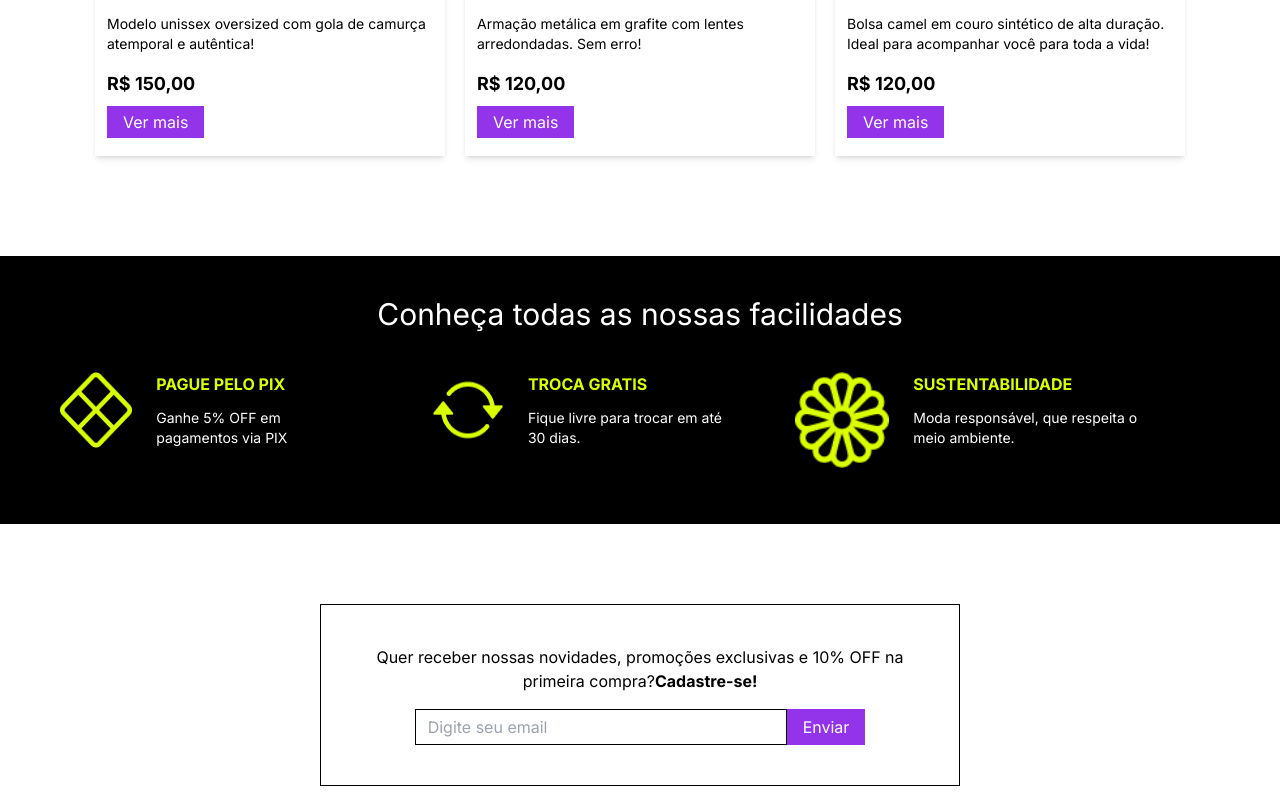
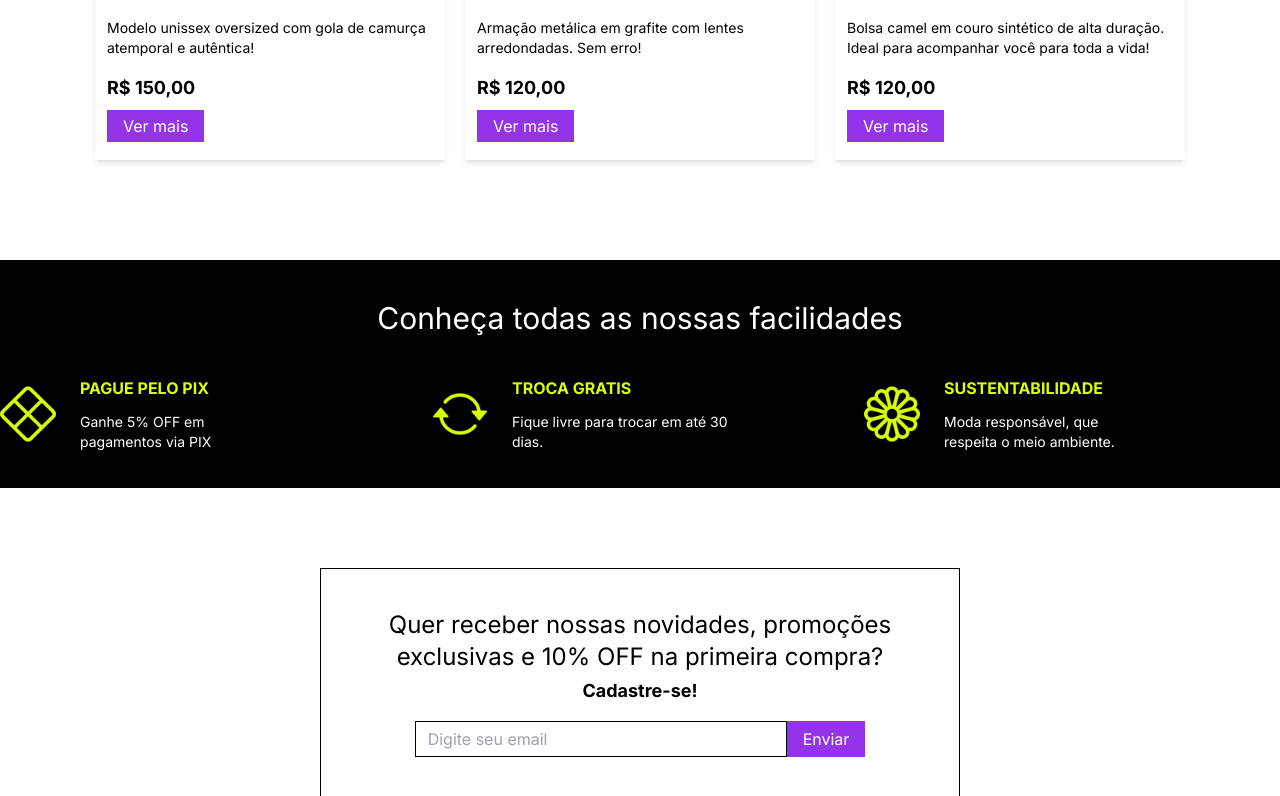
Before and after one commit to BpCampos/meteora, a Next.js app: page / in a window 1280 px wide. Shown: the part 1984-2780 px from the top of the page. Built offline with nearby package versions, Linux system fonts and the light colour scheme; what tw-elements would draw is missing.

Commit message:
adding media query mobile

```diff
--- a/src/app/layout.tsx
+++ b/src/app/layout.tsx
@@ -13,7 +13,7 @@ export const metadata = {
 export default function RootLayout({ children }: { children: React.ReactNode }) {
   return (
     <html lang="pt-BR">
-      <body className={`${inter.className} max-w-[1440px] mx-auto`}>
+      <body className={`${inter.className} max-w-[1440px] mx-auto min-w-full`}>
         <Header />
         {children}
         <Footer />
--- a/src/app/page.tsx
+++ b/src/app/page.tsx
@@ -1,4 +1,4 @@
-import CarouselBanner from '@/components/Carousel'
+import CarouselDesktop from '@/components/carousel/CarouselDesktop'
 import Facilidades from '@/components/Facilidades'
 import NewsLetter from '@/components/NewsLetter'
 import Categorias from '@/components/categorias/Categorias'
@@ -7,7 +7,7 @@ import Novidades from '@/components/produtosNovidades/Novidades'
 export default function Home() {
   return (
     <div>
-      <CarouselBanner />
+      <CarouselDesktop />
       <Categorias />
       <Novidades />
       <Facilidades />
--- a/src/components/Facilidades.tsx
+++ b/src/components/Facilidades.tsx
@@ -1,25 +1,25 @@
 export default function Facilidades() {
   return (
     <div className="bg-black pb-9 mt-[100px]">
-      <h1 className="text-white text-center py-10 text-3xl">Conheça todas as nossas facilidades</h1>
-      <div className="text-white flex-col justify-between md:gap-4 md:flex md:flex-row md:justify-center md:w-full w-1/2 mx-auto">
-        <div className="flex gap-6 mb-10">
-          <img src="../../Desktop/Ícones/x-diamond (2).png" alt="icone diamond" />
+      <h1 className="text-white text-center py-10 text-3xl max-sm:text-2xl">Conheça todas as nossas facilidades</h1>
+      <div className="text-white flex-col justify-between flex items-center md:gap-4 md:flex md:flex-row md:justify-center md:w-full md:items-center max-sm:pl-6 max-sm:w-[360px]">
+        <div className="flex items-center md:mb-0 gap-6 mb-10 w-full">
+          <img src="../../Desktop/Ícones/x-diamond (2).png" alt="icone diamond" className="w-[56px] h-[56px]" />
           <div className="w-[50%]">
             <p className="text-lime-300 mb-3 font-bold">PAGUE PELO PIX</p>
             <p className="text-sm">Ganhe 5% OFF em pagamentos via PIX</p>
           </div>
         </div>
-        <div className="flex gap-6 mb-10">
-          <img src="../../Desktop/Ícones/arrow-repeat (2).png" alt="icone arrow" />
+        <div className="flex items-center md:mb-0 gap-6 mb-10 w-full">
+          <img src="../../Desktop/Ícones/arrow-repeat (2).png" alt="icone arrow" className="w-[56px] h-[56px]" />
           <div className="w-[60%]">
             <p className="text-lime-300 mb-3 font-bold">TROCA GRATIS</p>
             <p className="text-sm">Fique livre para trocar em até 30 dias.</p>
           </div>
         </div>
-        <div className="flex gap-6 mb-5">
-          <img src="../../Desktop/Ícones/flower1 (3).png" alt="icone flower" />
-          <div className="w-[60%]">
+        <div className="flex items-center md:mb-0 gap-6 mb-5 w-full">
+          <img src="../../Desktop/Ícones/flower1 (3).png" alt="icone flower" className="w-[56px] h-[56px]" />
+          <div className="w-[50%] max-md:w-[60%] max-sm:w-[58%]">
             <p className="text-lime-300 mb-3 font-bold">SUSTENTABILIDADE</p>
             <p className="text-sm">Moda responsável, que respeita o meio ambiente.</p>
           </div>
--- a/src/components/Footer.tsx
+++ b/src/components/Footer.tsx
@@ -1,7 +1,7 @@
 export default function Footer() {
   return (
     <div className="bg-black py-5 text-white text-center">
-      <p>2023 C Desenvolvido por Alura | Projeto fictício sem fins comerciais</p>
+      <p className=" max-sm:w-3/4 mx-auto">2023 C Desenvolvido por Alura | Projeto fictício sem fins comerciais</p>
     </div>
   )
 }
--- a/src/components/Header.tsx
+++ b/src/components/Header.tsx
@@ -1,23 +1,36 @@
 'use client'
 export default function Header() {
   return (
-    <div className="flex md:justify-between justify-center text-white bg-black h-[58px]">
-      <div className="flex items-center gap-4 md:gap-10 md:text-xl text-sm">
-        <img className="h-3/4 ml-4 w-[132px] hover:cursor-pointer" src="../../Desktop/Logo desktop.png" alt="" />
-        <p>Home</p>
-        <p>Nossas Lojas</p>
-        <p>Novidades</p>
-        <p>Promoções</p>
+    <div className="relative flex md:justify-between justify-center text-white bg-black md:h-[58px] max-sm:flex-col sm:h-[58px] max-sm:bg-transparent">
+      <div className="flex max-sm:bg-black max-sm:justify-between max-sm:py-2">
+        <div className="flex items-center gap-4 md:gap-10 md:text-xl text-sm">
+          <img
+            className="h-3/4 ml-4 max-sm:ml-2 max-sm:h-[40px] w-[132px] hover:cursor-pointer"
+            src="../../Desktop/Logo desktop.png"
+            alt=""
+          />
+          <div className="flex items-center gap-4 md:gap-10 md:text-xl text-sm max-sm:hidden  ">
+            <p>Home</p>
+            <p>Nossas Lojas</p>
+            <p>Novidades</p>
+            <p>Promoções</p>
+          </div>
+        </div>
+        <div className="md:hidden sm:hidden flex flex-col gap-1.5 justify-center max-sm:mr-4">
+          <div className="w-[30px] py-0.5 bg-lime-300"></div>
+          <div className="w-[30px] py-0.5 bg-lime-300"></div>
+          <div className="w-[30px] py-0.5 bg-lime-300"></div>
+        </div>
       </div>
-      <div className="md:mr-7 mr-3 flex md:gap-4 gap-2 items-center justify-end flex-1 md:flex-none">
+      <div className="md:mr-7 mr-3 flex md:gap-4 gap-2 items-center justify-end flex-1 md:flex-none max-sm:justify-center max-sm:py-3">
         <input
-          className="h-[70%] w-[62%] md:w-2/3 pl-4 text-black outline-none"
+          className="h-[70%] w-[62%] md:w-2/3 pl-4 text-black outline-none max-sm:border max-sm:border-black max-sm:py-3"
           placeholder="Digite o produto"
           type="search"
           id="busca"
         />
         <label
-          className="border border-white md:px-4 px-2 py-1 tracking-wider hover:cursor-pointer md:text-base text-sm"
+          className="border border-white md:px-4 px-2 py-1 tracking-wider hover:cursor-pointer md:text-base text-sm max-sm:border max-sm:py-3 max-sm:border-black max-sm:text-black"
           htmlFor="busca">
           Buscar
         </label>
--- a/src/components/NewsLetter.tsx
+++ b/src/components/NewsLetter.tsx
@@ -1,12 +1,12 @@
 export default function NewsLetter() {
   return (
     <div>
-      <div className="md:w-1/2 w-3/4 border border-black mx-auto my-20 p-10">
-        <h1 className="text-center">
+      <div className="md:w-1/2 w-3/4 border border-black mx-auto my-20 p-10 max-sm:p-4 max-sm:w-[88%]">
+        <h1 className="text-center text-2xl max-sm:text-lg">
           Quer receber nossas novidades, promoções exclusivas e 10% OFF na primeira compra?
-          <strong>Cadastre-se!</strong>
+          <strong className="text-lg"> Cadastre-se!</strong>
         </h1>
-        <div className="flex justify-center mt-4">
+        <div className="flex justify-center mt-4 w-full">
           <input type="text" placeholder="Digite seu email" className="pl-3 border border-black w-2/3" />
           <button className="bg-purple-600 text-white py-1.5 px-4">Enviar</button>
         </div>
--- a/src/components/Carousel.tsx
+++ b/src/components/carousel/CarouselDesktop.tsx
@@ -1,8 +1,13 @@
 'use client'
+
+import { useEffect } from 'react'
 import { Carousel, initTE } from 'tw-elements'
-initTE({ Carousel })
 
-export default function CarouselBanner() {
+export default function CarouselDesktop() {
+  useEffect(() => {
+    initTE({ Carousel })
+  }, [])
+
   return (
     <div id="carouselExampleCaptions" className="relative" data-te-carousel-init data-te-carousel-slide>
       <div
@@ -35,7 +40,7 @@ export default function CarouselBanner() {
           className="relative float-left -mr-[100%] w-full transition-transform duration-[600ms] ease-in-out motion-reduce:transition-none"
           data-te-carousel-active
           data-te-carousel-item>
-          <img src="../../Desktop/Banner carousel 1 _ 1440 (1).png" className="block w-full -mt-1" alt="..." />
+          <img src="../../Desktop/Banner carousel 1 _ 1440 (1).png" className="block" alt="..." />
         </div>
 
         <div
--- a/src/components/categorias/Categorias.tsx
+++ b/src/components/categorias/Categorias.tsx
@@ -4,7 +4,7 @@ export default function Categorias() {
   return (
     <div className="mt-16 max-w-[690px] md:max-w-[1110px] mx-auto">
       <h1 className="text-center text-3xl font-semibold mb-8">Busque por categoria:</h1>
-      <div className="gap-6 text-center justify-center flex flex-wrap max-md:grid max-md:grid-cols-3 max-md:place-content-center">
+      <div className="gap-6 text-center justify-center flex flex-wrap max-md:grid max-md:grid-cols-3 max-md:place-content-center max-sm:grid-cols-2 max-sm:mx-2">
         <Card name="Camisetas" imageSrc="../../../Desktop/Categorias/Categoria camiseta.png" />
         <Card name="Bolsas" imageSrc="../../../Desktop/Categorias/Categoria Bolsa.png" />
         <Card name="Calçados" imageSrc="../../../Desktop/Categorias/Categoria Calçados.png" />
--- a/src/components/produtosNovidades/Novidades.tsx
+++ b/src/components/produtosNovidades/Novidades.tsx
@@ -5,9 +5,17 @@ export default function Novidades() {
   return (
     <div className="mt-14">
       <h1 className="text-center mb-8 text-3xl font-semibold">Produtos que estão bombando!</h1>
-      <div className="grid grid-cols-2 md:grid-cols-3 place-items-center max-w-[690px] md:max-w-[1110px] mx-auto gap-y-6">
+      <div className="grid grid-cols-2 md:grid-cols-3 place-items-center max-w-[690px] md:max-w-[1110px] mx-auto gap-y-6 max-sm:grid-cols-1">
         {produtos.map((produto) => {
-          return <Card image={produto.image} nome={produto.nome} descricao={produto.descricao} preco={produto.preco} />
+          return (
+            <Card
+              key={produto.nome}
+              image={produto.image}
+              nome={produto.nome}
+              descricao={produto.descricao}
+              preco={produto.preco}
+            />
+          )
         })}
       </div>
     </div>
--- a/tailwind.config.js
+++ b/tailwind.config.js
@@ -18,6 +18,16 @@ module.exports = {
           300: '#DAFF01'
         },
       },
+
+      screens: {
+        'sm': '375px'
+      },
+
+      backgroundImage: {
+        'banner-1': './Mobile/Banner carousel 1 _ 375.png',
+        'banner-2': './Mobile/Banner carousel 2 _ 375.png',
+        'banner-3': './Mobile/Banner carousel 3 _ 375.png'
+      }
     },
   },
   plugins: [require("tw-elements/dist/plugin.cjs")],
```
